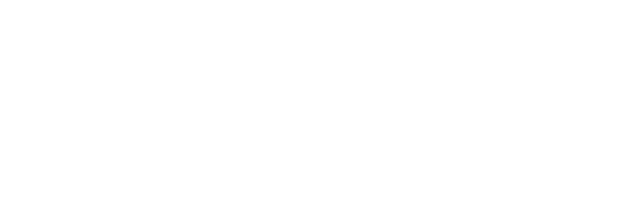
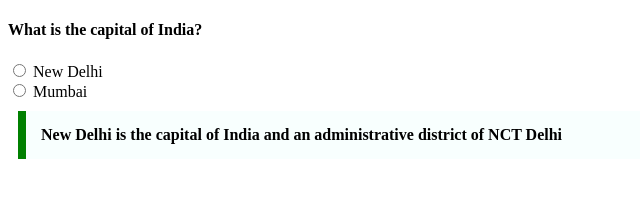
Before and after one commit to acciojob/trivia-Bhattashish6789, a website: page main.html in a window 1280 px wide. Shown: the whole page, without its empty margins (0-640 px from the left). Drawn offline with Linux system fonts and the light colour scheme.

Commit message:
intital commit

```diff
--- a/main.html
+++ b/main.html
@@ -8,6 +8,21 @@
 
 <body>
 	<!-- the entire body must be written by student -->
+	<h4>What is the capital of India?</h4>
+
+<div>
+	<input type="radio" name="capital" value="new delhi">
+	New Delhi
+</div>
+
+<div>
+	<input type="radio" name="capital" value="mumbai">
+	Mumbai
+</div>
+
+<blockquote cite=" https://en.wikipedia.org/wiki/New_Delhi " style="max-width: 600px; margin: 10px; padding: 15px; border-left: 8px solid green;background-color: #f8fffe;font-weight: bold;">
+	New Delhi is the capital of India and an administrative district of NCT Delhi
+</blockquote>
     <script type="text/javascript" src="./script.js">
 </script>
 
```
